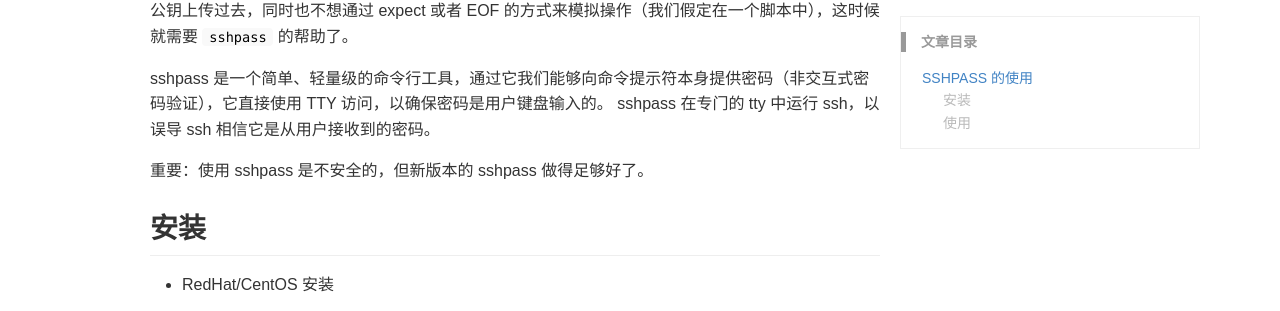
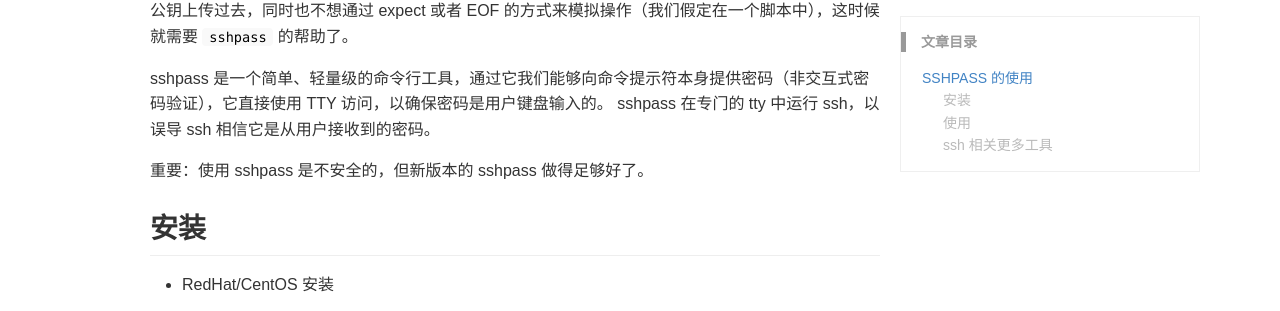
Before and after one commit to halysl/halysl.github.io, a Jekyll site: the page built from _posts/2019-08-13-sshpass的使用.md, in a window 1280 px wide and 900 px high. Shown: the part 344-655 px from the top of the window. Built offline with Jekyll 4.4.1, drawn with Linux system fonts in a browser that asks for light colours.

Commit message:
modified psot：add 2 web link about ssh tool

```diff
--- a/_posts/2019-08-13-sshpass的使用.md
+++ b/_posts/2019-08-13-sshpass的使用.md
@@ -140,3 +140,8 @@
 - scp /file/path/filename --rsh="sshpass -p 'xxxx' ssh -l test" hostname:/remote/path/
 
 本质上两者区别不大，只是第二种方式在一些网站看到，但不给解释，我就很难受，ssh -l 的意思是指定远端主机的登录名（logname）
+
+## ssh 相关更多工具
+
+- [pssh](https://man.linuxde.net/pssh)
+- [pscp](https://blog.csdn.net/doiido/article/details/43764085)
```
